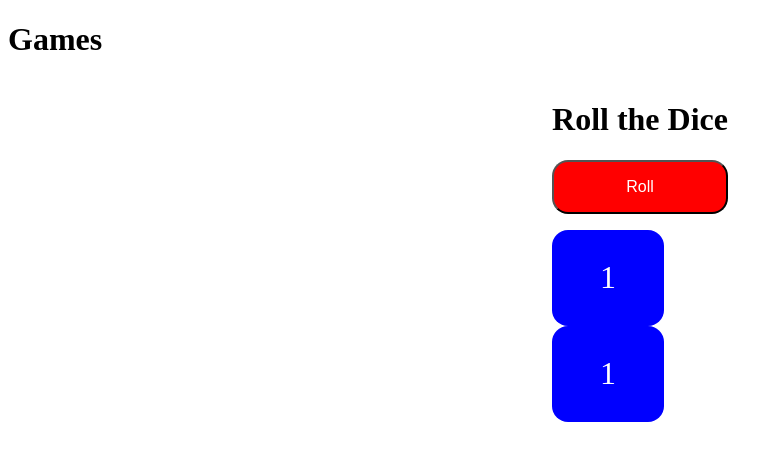
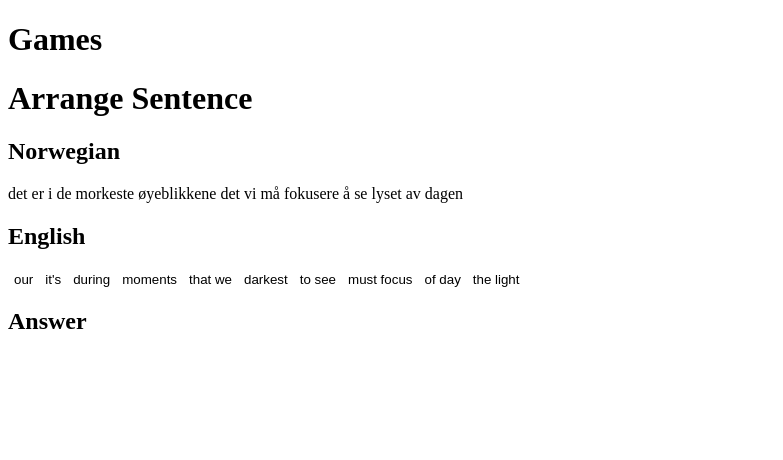
Before and after one commit to RubyJane88/game-app, a React (Vite) app: page / in a window 1280 px wide. Shown: the top 460 px of the page, without its empty margins (0-783 px from the left). Built offline with nearby package versions, Linux system fonts and the light colour scheme.

Commit message:
add custom hook useMemoryGame

```diff
--- a/src/App.tsx
+++ b/src/App.tsx
@@ -8,9 +8,9 @@ function App() {
     <div className="App">
       <h1>Games</h1>
       {/*<MemoryGame />*/}
-      {/*<ArrangeSentence />*/}
+      <ArrangeSentence />
       {/*<ArrangeSentenceCopy />*/}
-      <RollDice />
+      {/*<RollDice />*/}
     </div>
   );
 }
--- a/src/RollDice.tsx
+++ b/src/RollDice.tsx
@@ -37,7 +37,7 @@ const RollDice = () => {
         style={{
           height: "4rem",
           width: "5rem",
-          backgroundColor: "blue",
+          backgroundColor: "green",
           color: "white",
           fontSize: "2rem",
           display: "flex",
```
Also changed, not shown: src/MemoryGame.tsx (+4 -11 lines), src/hooks/useMemoryGame.ts.tsx (added, +22 -0 lines).
